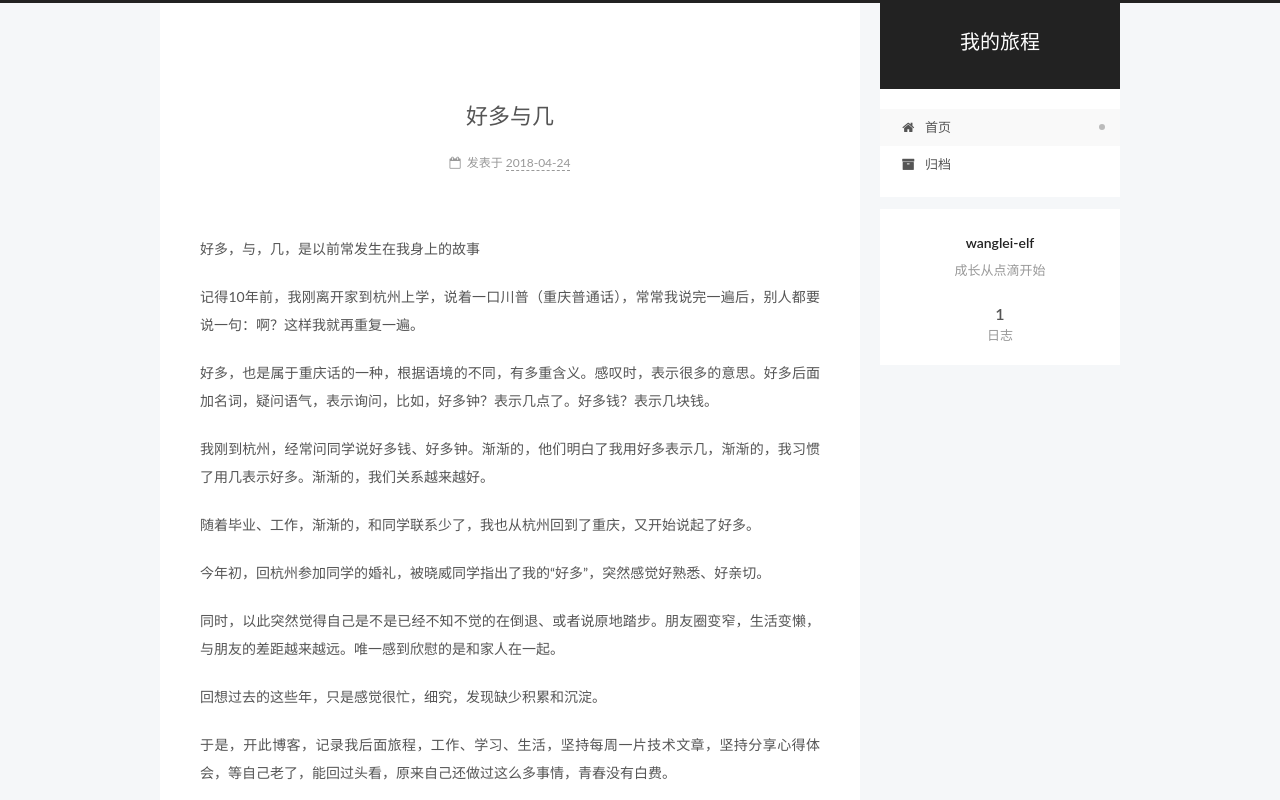
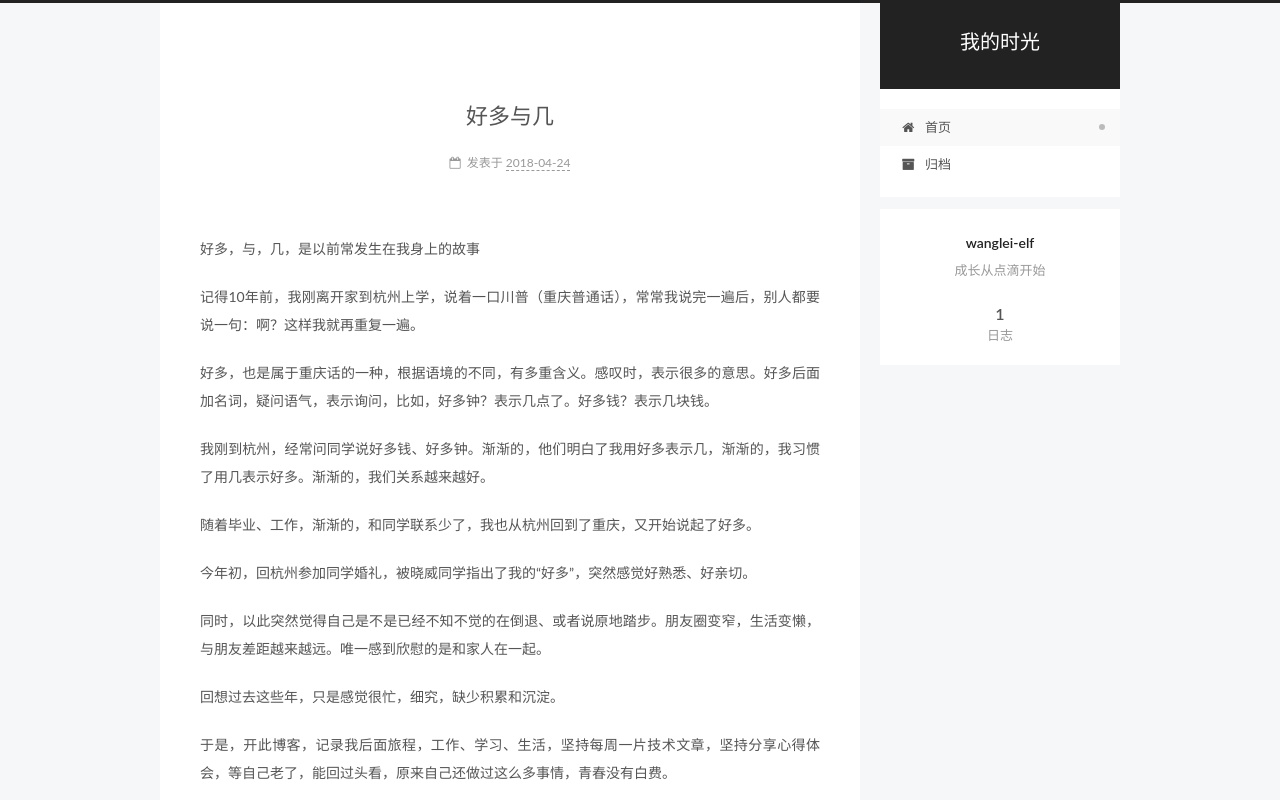
Before and after one commit to wanglei-elf/wanglei-elf.github.io, a plain HTML site: page index.html in a window 1280 px wide. Shown: the top 800 px of the page. Drawn offline with Linux system fonts and the light colour scheme.

Commit message:
Site updated: 2018-04-25 06:34:35

```diff
--- a/css/main.css
+++ b/css/main.css
@@ -1826,7 +1826,7 @@ pre .javascript .function {
   width: 4px;
   height: 4px;
   border-radius: 50%;
-  background: #e8c9ff;
+  background: #ff70ff;
 }
 .links-of-blogroll {
   font-size: 13px;
--- a/index.html
+++ b/index.html
@@ -104,13 +104,13 @@
 
   <meta name="description" content="成长从点滴开始">
 <meta property="og:type" content="website">
-<meta property="og:title" content="我的旅程">
+<meta property="og:title" content="我的时光">
 <meta property="og:url" content="http://yoursite.com/index.html">
-<meta property="og:site_name" content="我的旅程">
+<meta property="og:site_name" content="我的时光">
 <meta property="og:description" content="成长从点滴开始">
 <meta property="og:locale" content="zh-Hans">
 <meta name="twitter:card" content="summary">
-<meta name="twitter:title" content="我的旅程">
+<meta name="twitter:title" content="我的时光">
 <meta name="twitter:description" content="成长从点滴开始">
 
 
@@ -128,7 +128,7 @@
   };
 </script>
 
-  <title>我的旅程</title>
+  <title>我的时光</title>
 
 
 
@@ -187,7 +187,7 @@
     <div class="custom-logo-site-title">
       <a href="/" class="brand" rel="start">
         <span class="logo-line-before"><i></i></span>
-        <span class="site-title">我的旅程</span>
+        <span class="site-title">我的时光</span>
         <span class="logo-line-after"><i></i></span>
       </a>
     </div>
@@ -286,7 +286,7 @@
     </span>
 
     <span hidden itemprop="publisher" itemscope itemtype="http://schema.org/Organization">
-      <meta itemprop="name" content="我的旅程">
+      <meta itemprop="name" content="我的时光">
     </span>
 
 
@@ -323,7 +323,7 @@
 
 
 
-              <time title="创建时间：2018-04-24 22:48:33 / 修改时间：23:24:55" itemprop="dateCreated datePublished" datetime="2018-04-24T22:48:33+08:00">2018-04-24</time>
+              <time title="创建时间：2018-04-24 22:48:33 / 修改时间：23:37:20" itemprop="dateCreated datePublished" datetime="2018-04-24T22:48:33+08:00">2018-04-24</time>
 
 
 
@@ -368,9 +368,9 @@
 <p>好多，也是属于重庆话的一种，根据语境的不同，有多重含义。感叹时，表示很多的意思。好多后面加名词，疑问语气，表示询问，比如，好多钟？表示几点了。好多钱？表示几块钱。</p>
 <p>我刚到杭州，经常问同学说好多钱、好多钟。渐渐的，他们明白了我用好多表示几，渐渐的，我习惯了用几表示好多。渐渐的，我们关系越来越好。</p>
 <p>随着毕业、工作，渐渐的，和同学联系少了，我也从杭州回到了重庆，又开始说起了好多。</p>
-<p>今年初，回杭州参加同学的婚礼，被晓威同学指出了我的“好多”，突然感觉好熟悉、好亲切。</p>
-<p>同时，以此突然觉得自己是不是已经不知不觉的在倒退、或者说原地踏步。朋友圈变窄，生活变懒，与朋友的差距越来越远。唯一感到欣慰的是和家人在一起。</p>
-<p>回想过去的这些年，只是感觉很忙，细究，发现缺少积累和沉淀。</p>
+<p>今年初，回杭州参加同学婚礼，被晓威同学指出了我的“好多”，突然感觉好熟悉、好亲切。</p>
+<p>同时，以此突然觉得自己是不是已经不知不觉的在倒退、或者说原地踏步。朋友圈变窄，生活变懒，与朋友差距越来越远。唯一感到欣慰的是和家人在一起。</p>
+<p>回想过去这些年，只是感觉很忙，细究，缺少积累和沉淀。</p>
 <p>于是，开此博客，记录我后面旅程，工作、学习、生活，坚持每周一片技术文章，坚持分享心得体会，等自己老了，能回过头看，原来自己还做过这么多事情，青春没有白费。</p>
 
 
```
Also changed, not shown: 2018/04/24/好多与几/index.html (+9 -9 lines), archives/2018/04/index.html (+5 -5 lines), archives/2018/index.html (+5 -5 lines), archives/index.html (+5 -5 lines), categories/index.html (+3 -3 lines).
